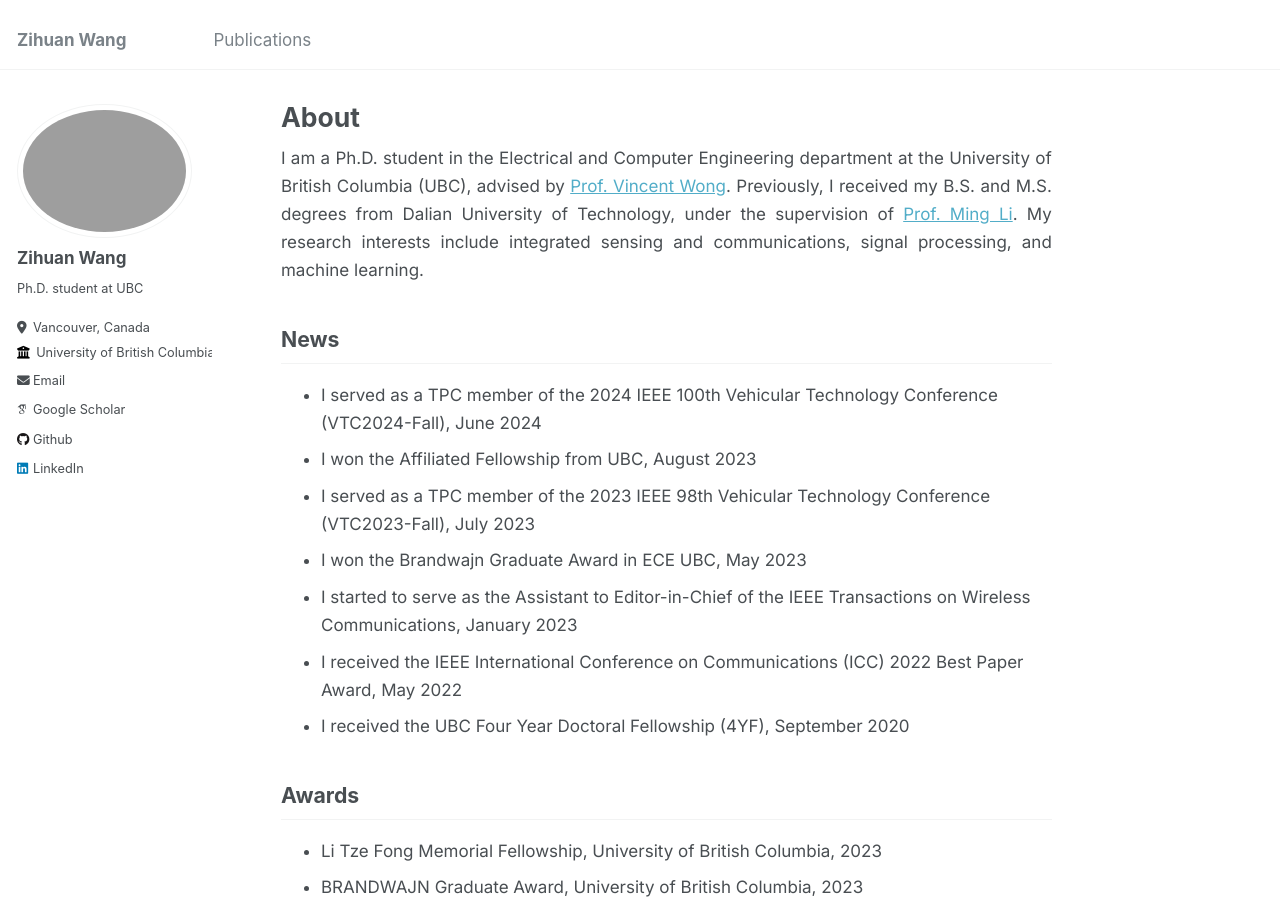
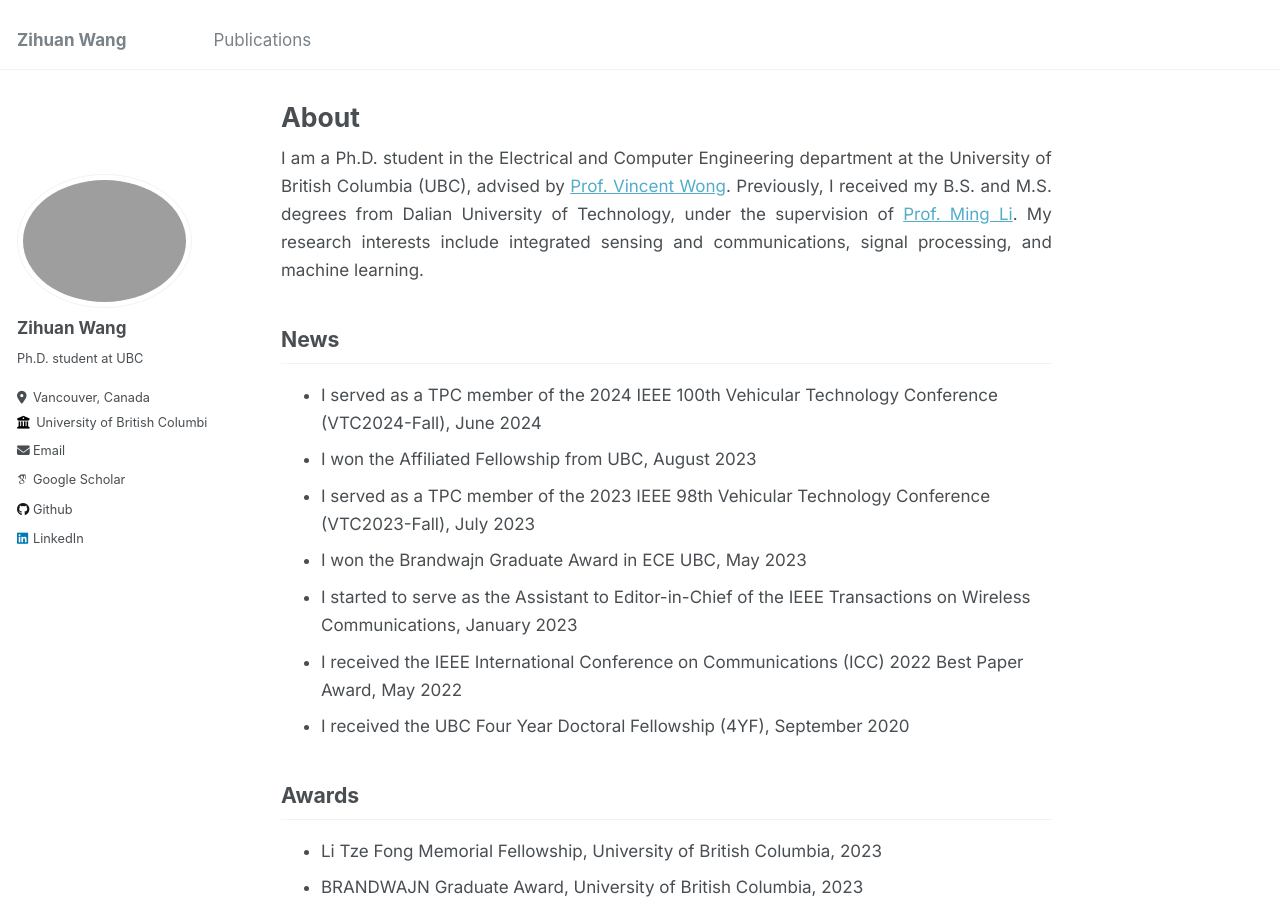
Before and after one commit to zihuanwang/zihuanwang.github.io, a Jekyll site: the page built from _pages/about.md, in a window 1280 px wide and 900 px high. Built offline with Jekyll 4.4.1, drawn with Linux system fonts in a browser that asks for light colours; some web fonts are replaced.

Commit message:
Import print styles and modify sidebar positioning
Add print import and update sidebar styles

```diff
--- a/assets/css/main.scss
+++ b/assets/css/main.scss
@@ -39,3 +39,10 @@
 @import "vendor/font-awesome/brands";
 @import "vendor/magnific-popup/magnific-popup";
 @import "print";
+
+.sidebar.sticky,
+.page__sidebar.sticky {
+  position: static !important;
+  top: auto !important;
+  max-height: none !important;
+}
```
